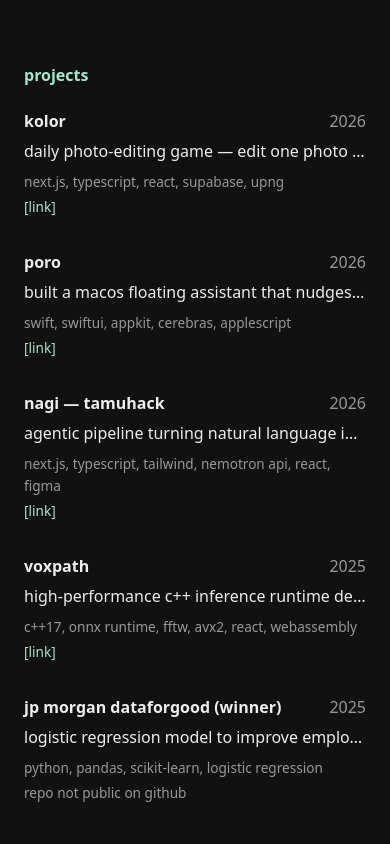
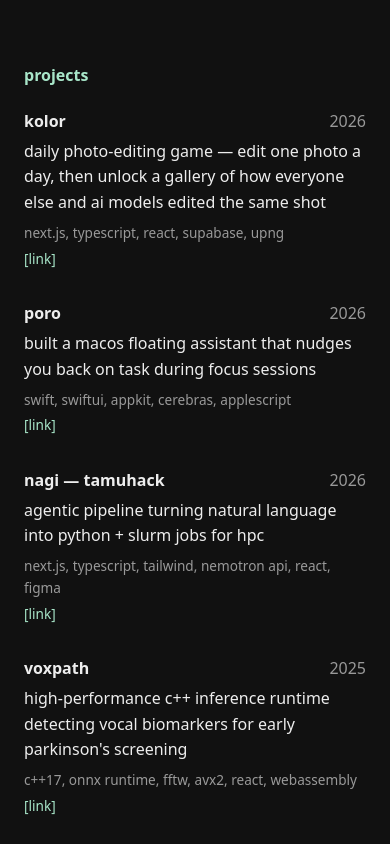
Before and after one commit to andrewv426/portfolio, a React (Vite) app: page / in a window 390 px wide. Shown: the part 900-1744 px from the top of the page. Built offline with nearby package versions, Linux system fonts and the light colour scheme; a web font is replaced by a local one.

Commit message:
fix: wrap project descriptions instead of truncating on mobile (#24)

```diff
--- a/src/App.css
+++ b/src/App.css
@@ -165,9 +165,6 @@
 }
 .project-desc {
   margin: 0;
-  white-space: nowrap;
-  overflow: hidden;
-  text-overflow: ellipsis;
 }
 
 .tech {
```
